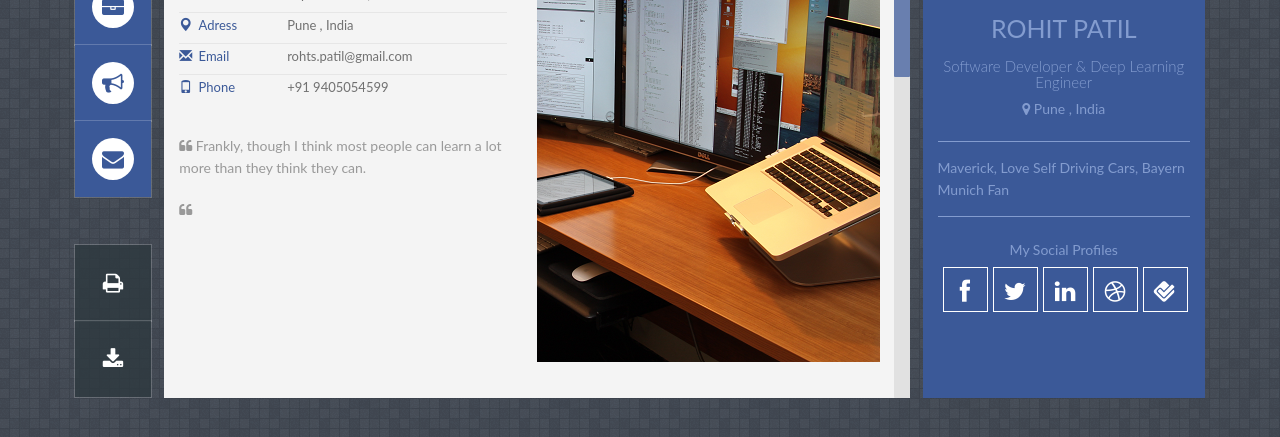
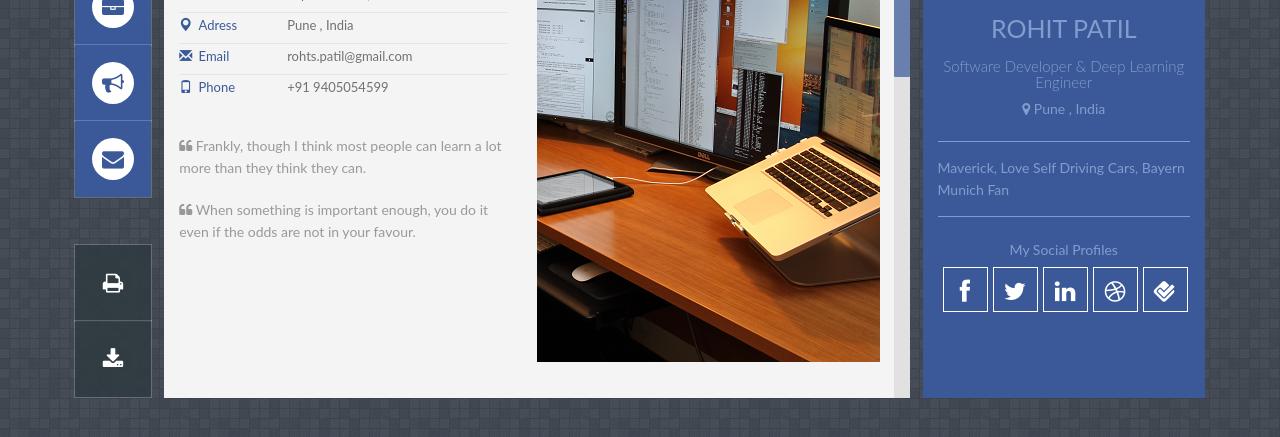
Before and after one commit to manalips30/CV, a Jekyll site: the page built from index.html, in a window 1280 px wide, cut to the strip 342-779 px from the top of the page. Built offline with Jekyll 4.4.1, drawn with Linux system fonts in a browser that asks for light colours; some web fonts are replaced.

Commit message:
Added second quote

```diff
--- a/_includes/profile.html
+++ b/_includes/profile.html
@@ -59,8 +59,7 @@
 
          <p style="margin-bottom:20px">
             <i class="fa fa-quote-left"></i>
-            <!--Lorem ipsum dolor sit amet, consectetur adipiscing elit. Etiam nec nulla sagittis, scelerisque mi vitae, congue turpis.
--->
+             When something is important enough, you do it even if the odds are not in your favour.
         </p>
 
     </div>
```
Also changed, not shown: 1 other file.
